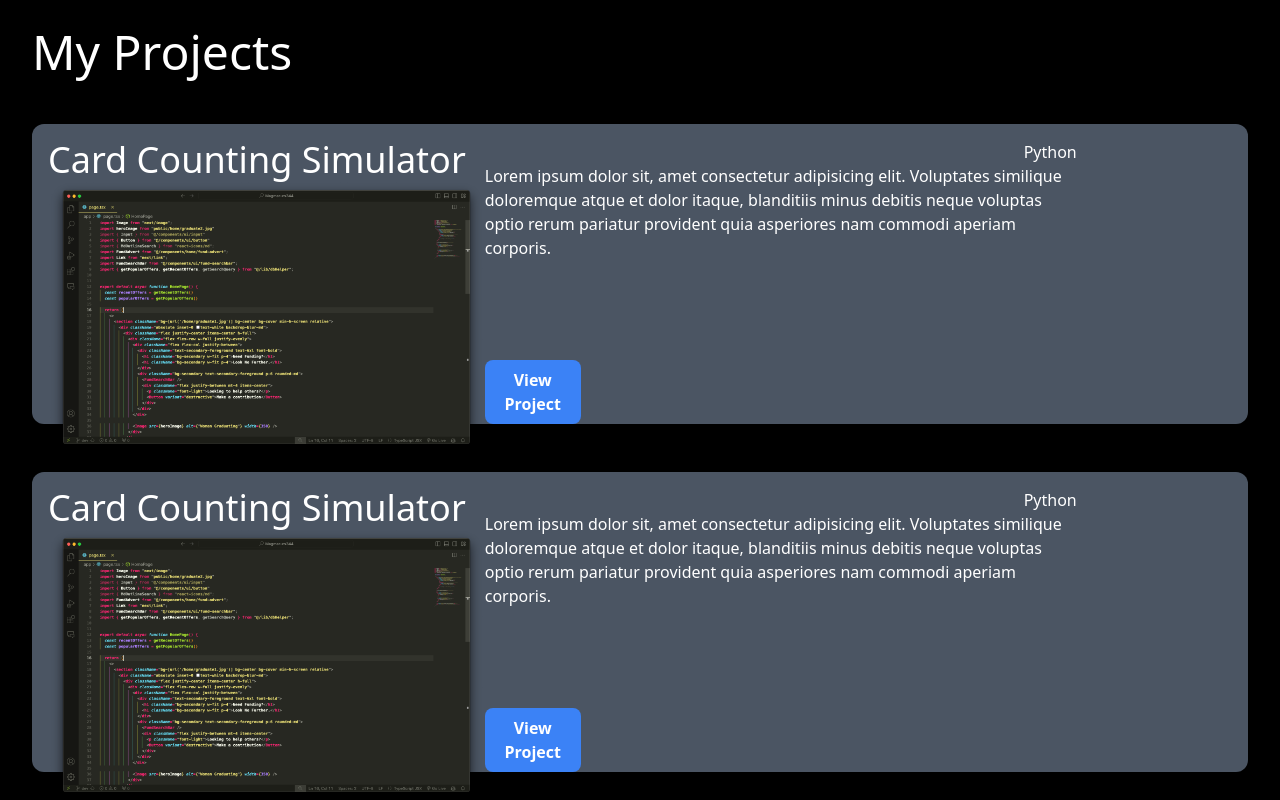
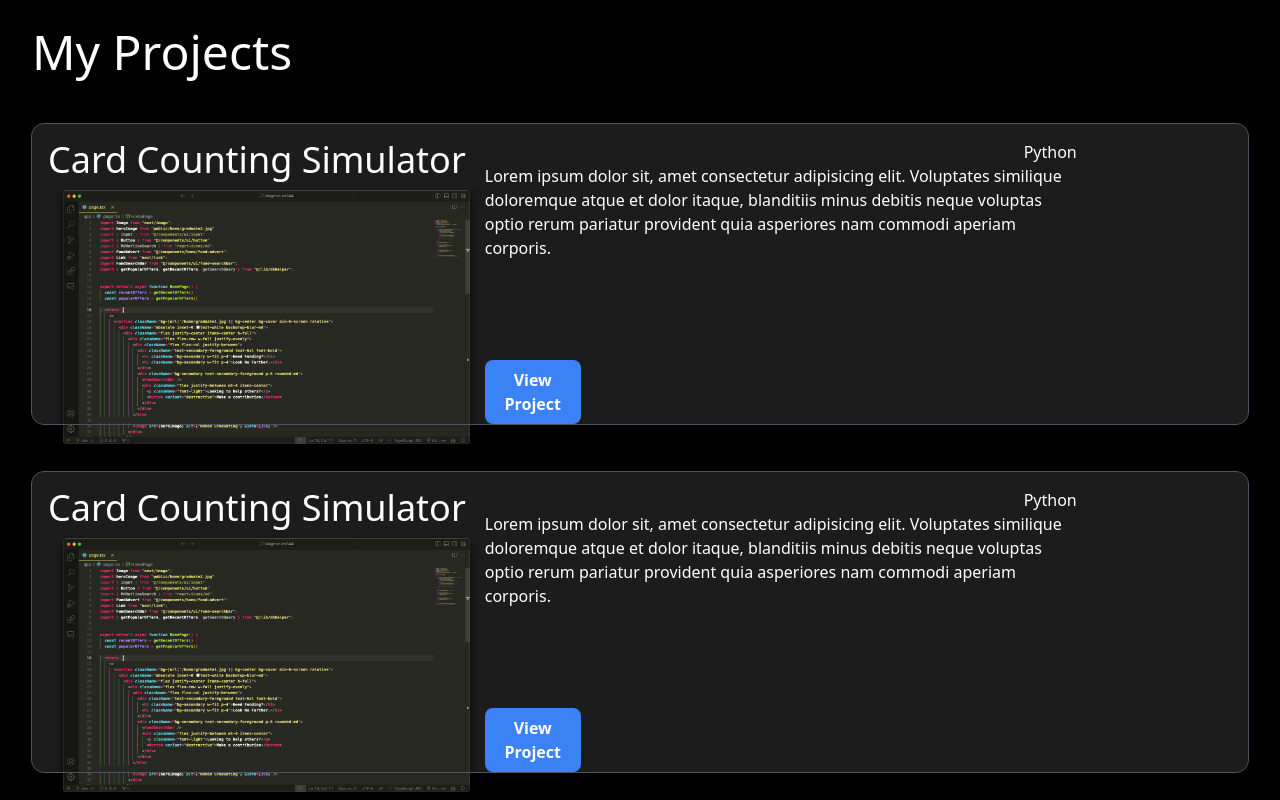
Before and after one commit to arch-bert/my-website, a React (Create React App) app: page / in a window 1280 px wide. Shown: the part 880-1680 px from the top of the page. Built offline with nearby package versions, Linux system fonts and the light colour scheme.

Commit message:
Added outline to cards

```diff
--- a/src/components/project-card.tsx
+++ b/src/components/project-card.tsx
@@ -1,7 +1,7 @@
 export default function ProjectCard() {
   return (
     <div className="pt-12">
-      <div className="flex flex-row h-[300px] px-4 pt-4 rounded-xl bg-gray-600">
+      <div className="flex flex-row h-[300px] px-4 pt-4 rounded-xl bg-secondary outline outline-1 outline-gray-600">
         {/* Column container with height matching the row */}
         <div className="flex flex-col h-full">
           <h1 className="text-4xl">Card Counting Simulator</h1>
--- a/tailwind.config.js
+++ b/tailwind.config.js
@@ -3,7 +3,12 @@ module.exports = {
     './src/**/*.{js,jsx,ts,tsx}', // Scan your React files for Tailwind
   ],
   theme: {
-    extend: {},
+    extend: {
+      colors: {
+        primary: '#000000',
+        secondary: '#1c1c1c',
+      },
+    },
   },
   plugins: [],
 };
```
